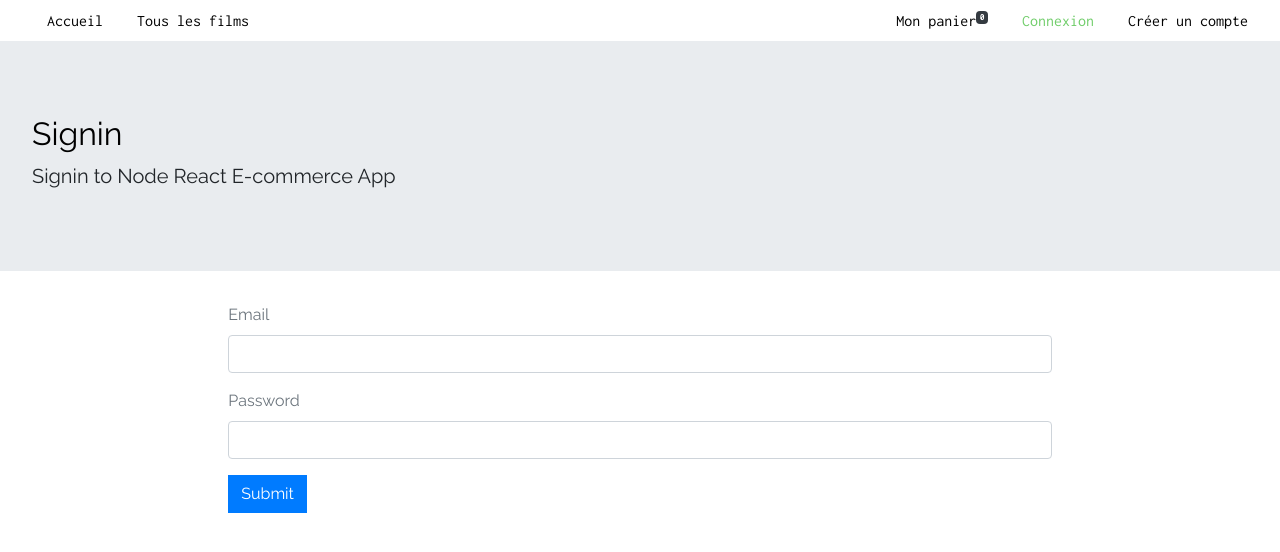
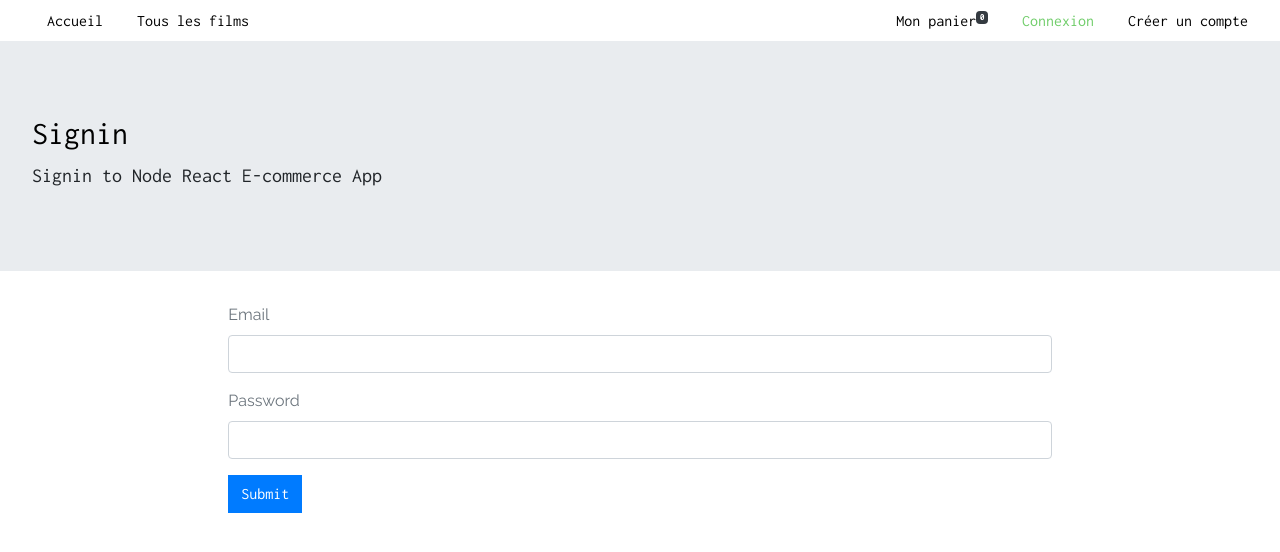
Before and after one commit to rebSen/ecomProject, a React (Create React App) app: page /signin in a window 1280 px wide. Shown: the top 552 px of the page. Built offline with nearby package versions, Linux system fonts and the light colour scheme; no server answers.

Commit message:
change jumbotron font-family

```diff
--- a/src/styles.css
+++ b/src/styles.css
@@ -1,8 +1,10 @@
 @import url("https://fonts.googleapis.com/css?family=Inconsolata|Quicksand|Raleway&display=swap");
 /* border radius bouton arrondis deviennent carrés*/
+
 .main {
   font-family: "Raleway", sans-serif;
 }
+
 .title {
   font-family: "Inconsolata", monospace;
   font-size: 2em;
@@ -19,6 +21,7 @@
 .jumbotron,
 .nav :hover {
   border-radius: 0px;
+  font-family: "Inconsolata", monospace;
 }
 
 /* Cart Badge */
```
